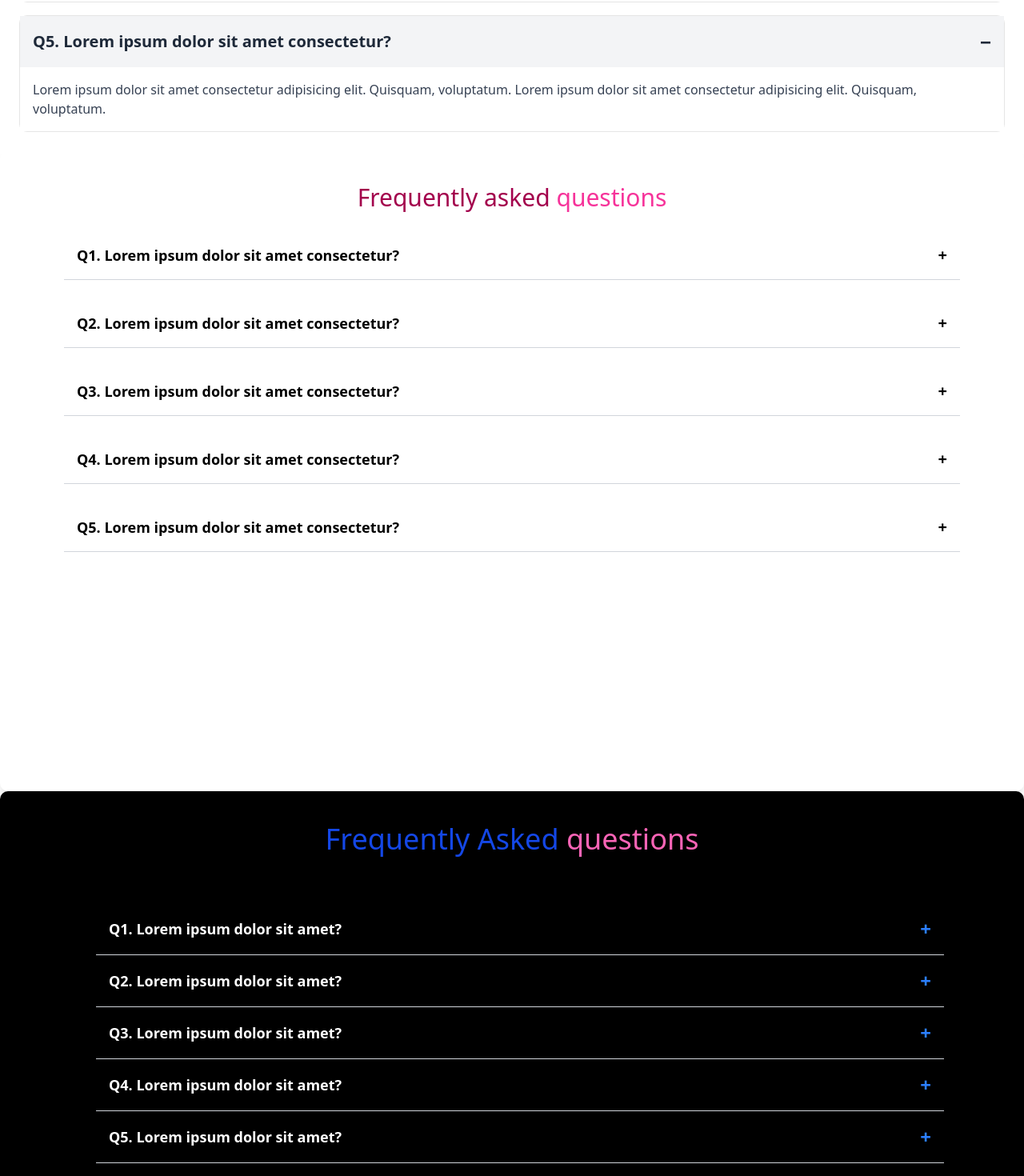
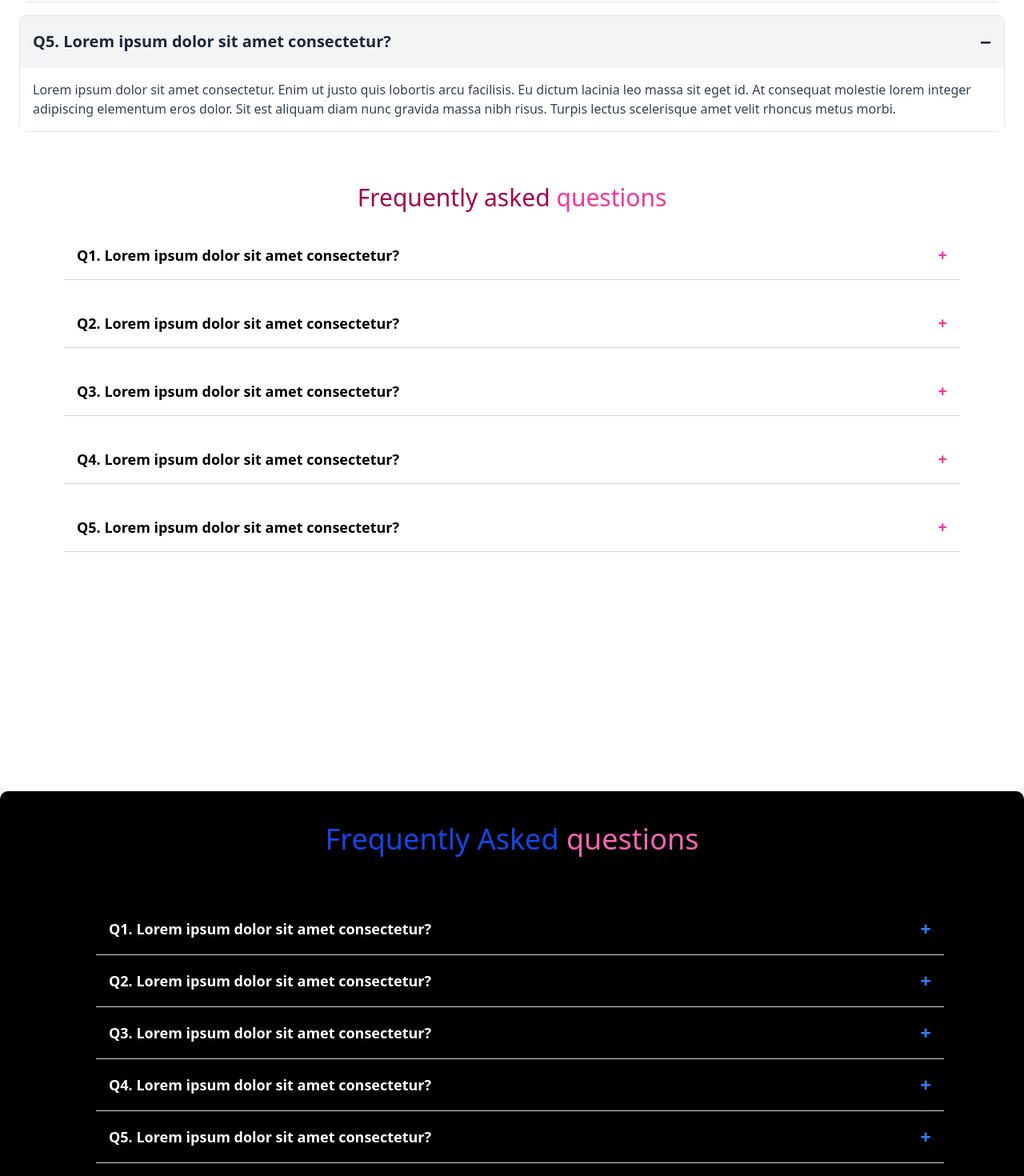
Before and after one commit to siyamregn777/zipboard-test, a Next.js app: page / in a window 1280 px wide. Shown: the part 1521-2991 px from the top of the page at 80% size. Built offline with nearby package versions, Linux system fonts and the light colour scheme.

Commit message:
add base.js component and update other components

```diff
--- a/src/components/Accordion.js
+++ b/src/components/Accordion.js
@@ -1,33 +1,7 @@
 "use client";
 import React, { useState } from 'react';
+import {accordionItems} from "@/components/Base.js"
 
-const accordionItems = [
-  {
-    id: 1,
-    title: "Q1. Lorem ipsum dolor sit amet consectetur?",
-    content: "Lorem ipsum dolor sit amet consectetur adipisicing elit. Quisquam, voluptatum. Lorem ipsum dolor sit amet consectetur adipisicing elit. Quisquam, voluptatum.",
-  },
-  {
-    id: 2,
-    title: "Q2. Lorem ipsum dolor sit amet consectetur?",
-    content: "Lorem ipsum dolor sit amet consectetur adipisicing elit. Quisquam, voluptatum. Lorem ipsum dolor sit amet consectetur adipisicing elit. Quisquam, voluptatum.",
-  },
-  {
-    id: 3,
-    title: "Q3. Lorem ipsum dolor sit amet consectetur?",
-    content: "Lorem ipsum dolor sit amet consectetur adipisicing elit. Quisquam, voluptatum. Lorem ipsum dolor sit amet consectetur adipisicing elit. Quisquam, voluptatum.",
-  },
-  {
-    id: 4,
-    title: "Q4. Lorem ipsum dolor sit amet consectetur?",
-    content: "Lorem ipsum dolor sit amet consectetur adipisicing elit. Quisquam, voluptatum. Lorem ipsum dolor sit amet consectetur adipisicing elit. Quisquam, voluptatum.",
-  },
-  {
-    id: 5,
-    title: "Q5. Lorem ipsum dolor sit amet consectetur?",
-    content: "Lorem ipsum dolor sit amet consectetur adipisicing elit. Quisquam, voluptatum. Lorem ipsum dolor sit amet consectetur adipisicing elit. Quisquam, voluptatum.",
-  },
-];
 
 const Accordion = () => {
   const [openItems, setOpenItems] = useState(
--- /dev/null
+++ b/src/components/Base.js
@@ -0,0 +1,60 @@
+export const accordionItems = [
+  {
+    id: 1,
+    title: "Q1. Lorem ipsum dolor sit amet consectetur?",
+    content: "Lorem ipsum dolor sit amet consectetur. Enim ut justo quis lobortis arcu facilisis. Eu dictum lacinia leo massa sit eget id. At consequat molestie lorem integer adipiscing elementum eros dolor. Sit est aliquam diam nunc gravida massa nibh risus. Turpis lectus scelerisque amet velit rhoncus metus morbi.",
+
+  },
+  {
+    id: 2,
+    title: "Q2. Lorem ipsum dolor sit amet consectetur?",
+    content: "Lorem ipsum dolor sit amet consectetur. Enim ut justo quis lobortis arcu facilisis. Eu dictum lacinia leo massa sit eget id. At consequat molestie lorem integer adipiscing elementum eros dolor. Sit est aliquam diam nunc gravida massa nibh risus. Turpis lectus scelerisque amet velit rhoncus metus morbi.",
+
+  },
+  {
+    id: 3,
+    title: "Q3. Lorem ipsum dolor sit amet consectetur?",
+    content: "Lorem ipsum dolor sit amet consectetur. Enim ut justo quis lobortis arcu facilisis. Eu dictum lacinia leo massa sit eget id. At consequat molestie lorem integer adipiscing elementum eros dolor. Sit est aliquam diam nunc gravida massa nibh risus. Turpis lectus scelerisque amet velit rhoncus metus morbi.",
+
+  },
+  {
+    id: 4,
+    title: "Q4. Lorem ipsum dolor sit amet consectetur?",
+    content: "Lorem ipsum dolor sit amet consectetur. Enim ut justo quis lobortis arcu facilisis. Eu dictum lacinia leo massa sit eget id. At consequat molestie lorem integer adipiscing elementum eros dolor. Sit est aliquam diam nunc gravida massa nibh risus. Turpis lectus scelerisque amet velit rhoncus metus morbi.",
+
+  },
+  {
+    id: 5,
+    title: "Q5. Lorem ipsum dolor sit amet consectetur?",
+    content: "Lorem ipsum dolor sit amet consectetur. Enim ut justo quis lobortis arcu facilisis. Eu dictum lacinia leo massa sit eget id. At consequat molestie lorem integer adipiscing elementum eros dolor. Sit est aliquam diam nunc gravida massa nibh risus. Turpis lectus scelerisque amet velit rhoncus metus morbi.",
+
+  },
+];
+
+export const frequent = [
+  {
+    id: "1",
+    question: "Q1. Lorem ipsum dolor sit amet consectetur?",
+    extra: "+"
+  },
+  {
+    id: "2",
+    question: "Q2. Lorem ipsum dolor sit amet consectetur?",
+    extra: "+"
+  },
+  {
+    id: "3",
+    question: "Q3. Lorem ipsum dolor sit amet consectetur?",
+    extra: "+"
+  },
+  {
+    id: "4",
+    question: "Q4. Lorem ipsum dolor sit amet consectetur?",
+    extra: "+"
+  },
+  {
+    id: "5",
+    question: "Q5. Lorem ipsum dolor sit amet consectetur?",
+    extra: "+"
+  }
+];
--- a/src/components/FQA.js
+++ b/src/components/FQA.js
@@ -1,33 +1,6 @@
 "use client"
 import React, { useState } from 'react';
-
-const frequent = [
-  {
-    id: "1",
-    question: "Q1. Lorem ipsum dolor sit amet consectetur?",
-    extra: "+"
-  },
-  {
-    id: "2",
-    question: "Q2. Lorem ipsum dolor sit amet consectetur?",
-    extra: "+"
-  },
-  {
-    id: "3",
-    question: "Q3. Lorem ipsum dolor sit amet consectetur?",
-    extra: "+"
-  },
-  {
-    id: "4",
-    question: "Q4. Lorem ipsum dolor sit amet consectetur?",
-    extra: "+"
-  },
-  {
-    id: "5",
-    question: "Q5. Lorem ipsum dolor sit amet consectetur?",
-    extra: "+"
-  }
-];
+import { frequent } from '@/components/Base.js';
 
 const FQA = () => {
   const [openId, setOpenId] = useState(null);
@@ -38,7 +11,6 @@ const FQA = () => {
 
   return (
     <section id="fqa">
-
       <div className="min-h-screen md:p-10 sm:p-5 rounded-lg shadow-lg bg-white dark:bg-gray-900 transition-colors duration-300">
         <h1 className="text-center mb-5 text-3xl text-pink-800 dark:text-pink-400">
           Frequently asked <span className="text-pink-500">questions</span>
@@ -52,8 +24,9 @@ const FQA = () => {
               className="flex justify-between items-center cursor-pointer"
               onClick={() => toggle(item.id)}
             >
-            <h3 className="text-lg font-semibold">{item.question}</h3>
-            <span className="text-xl font-bold">
+              {/* Fixed: Added dark:text-white */}
+              <h3 className="text-lg text-black dark:text-white font-semibold">{item.question}</h3>
+              <span className="text-xl font-bold text-pink-500 dark:text-pink-400">
                 {openId === item.id ? "-" : "+"}
               </span>
             </div>
@@ -69,7 +42,6 @@ const FQA = () => {
           </div>
         ))}
       </div>
-
     </section>
   );
 };
--- a/src/components/FaqLast.js
+++ b/src/components/FaqLast.js
@@ -1,33 +1,7 @@
 "use client";
 import React, { useState } from "react";
 
-const frequent = [
-  {
-    id: "1",
-    question: "Q1. Lorem ipsum dolor sit amet?",
-    answer: "Lorem ipsum dolor sit amet, consectetur adipiscing elit.",
-  },
-  {
-    id: "2",
-    question: "Q2. Lorem ipsum dolor sit amet?",
-    answer: "Lorem ipsum dolor sit amet, consectetur adipiscing elit.",
-  },
-  {
-    id: "3",
-    question: "Q3. Lorem ipsum dolor sit amet?",
-    answer: "Lorem ipsum dolor sit amet, consectetur adipiscing elit.",
-  },
-  {
-    id: "4",
-    question: "Q4. Lorem ipsum dolor sit amet?",
-    answer: "Lorem ipsum dolor sit amet, consectetur adipiscing elit.",
-  },
-  {
-    id: "5",
-    question: "Q5. Lorem ipsum dolor sit amet?",
-    answer: "Lorem ipsum dolor sit amet, consectetur adipiscing elit.",
-  },
-];
+import { accordionItems } from "@/components/Base.js";
 
 const FaqLast = () => {
   const [openId, setOpenId] = useState(null);
@@ -42,21 +16,21 @@ const FaqLast = () => {
         Frequently Asked  <span className="text-pink-400">questions</span>
       </h1>
       <div className="m-10 p-5 pl-10 rounded-lg shadow-lg  bg-black text-white dark:bg-gray-900 transition-colors duration-300">
-        {frequent.map((item) => (
+        {accordionItems.map((item) => (
           <div key={item.id} className="border-b border-gray-300 dark:border-gray-700 p-4">
             <div
               className="flex justify-between items-center cursor-pointer"
               onClick={() => toggle(item.id)}
             >
-              <h3 className="text-lg font-semibold">{item.question}</h3>
-              <span className="text-2xl font-bold text-blue-500 dark:text-blue-300">
+              <h3 className="text-lg font-semibold !text-white ">{item.title}</h3>
+              <span className="text-2xl font-bold  text-blue-500 dark:text-blue-300">
                 {openId === item.id ? "-" : "+"}
               </span>
             </div>
 
             {openId === item.id && (
               <p className="mt-3 text-white dark:text-gray-300 transition-all duration-300">
-                {item.answer}
+                {item.content}
               </p>
             )}
           </div>
--- a/src/components/Navbar.js
+++ b/src/components/Navbar.js
@@ -27,7 +27,7 @@ const Navbar = () => {
     <div className="sticky top-0 z-50">
       <nav className="bg-white dark:bg-gray-900 p-4 shadow-md">
         <div className="container mx-auto flex justify-between items-center">
-          {/* Logo */}
+          {/* Logo Text */}
           <div className="flex-shrink-0 hover:scale-110 text-xl font-bold text-gray-900 dark:text-white tracking-tighter bg-gradient-to-r from-gray-100 to-amber-200 dark:from-gray-800 dark:to-yellow-900 rounded-xl px-4 py-1 transition-all duration-300">
             <Link href="/">ZipBoard</Link>
           </div>
```
Lines whose indentation alone changed are shown as unchanged.
